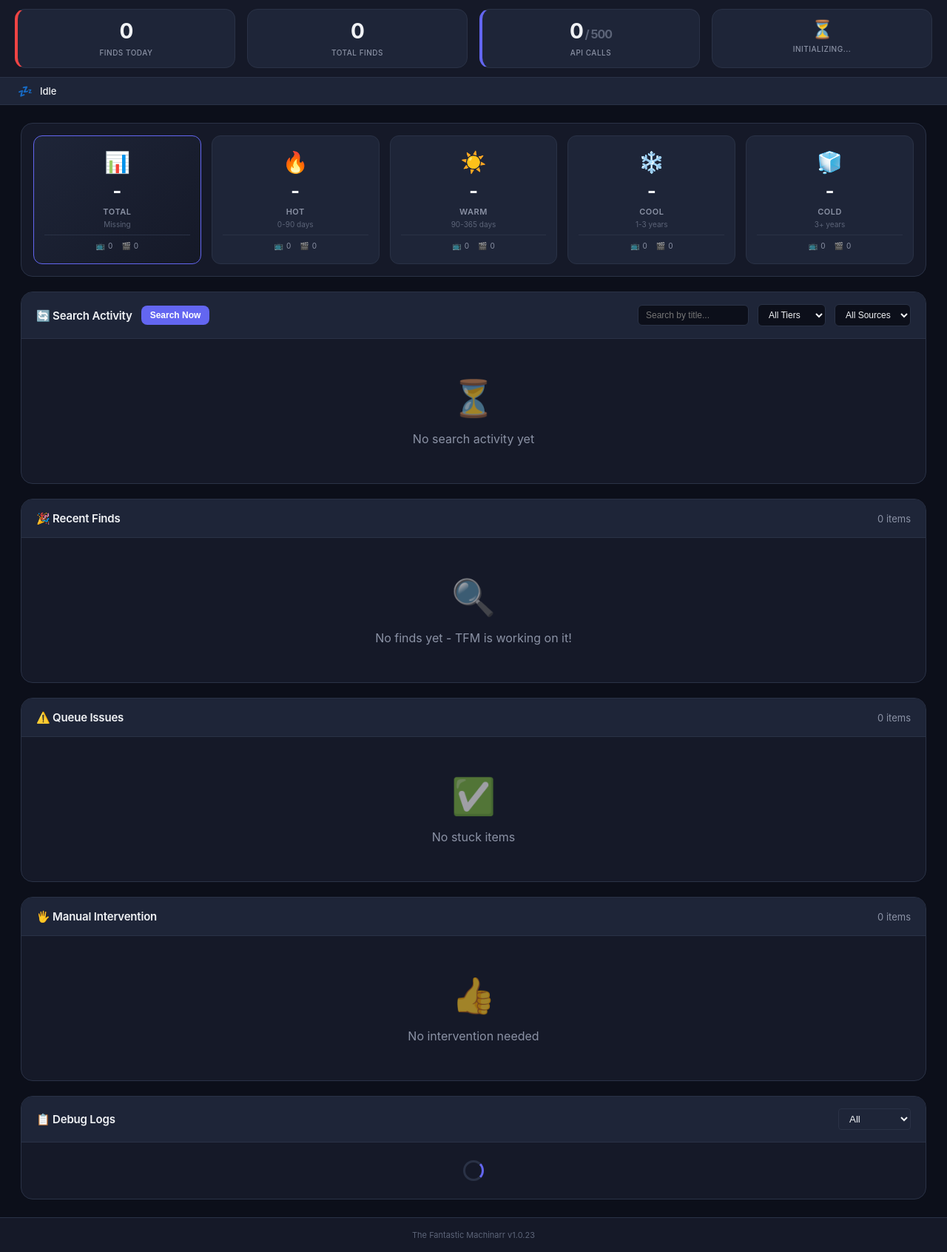
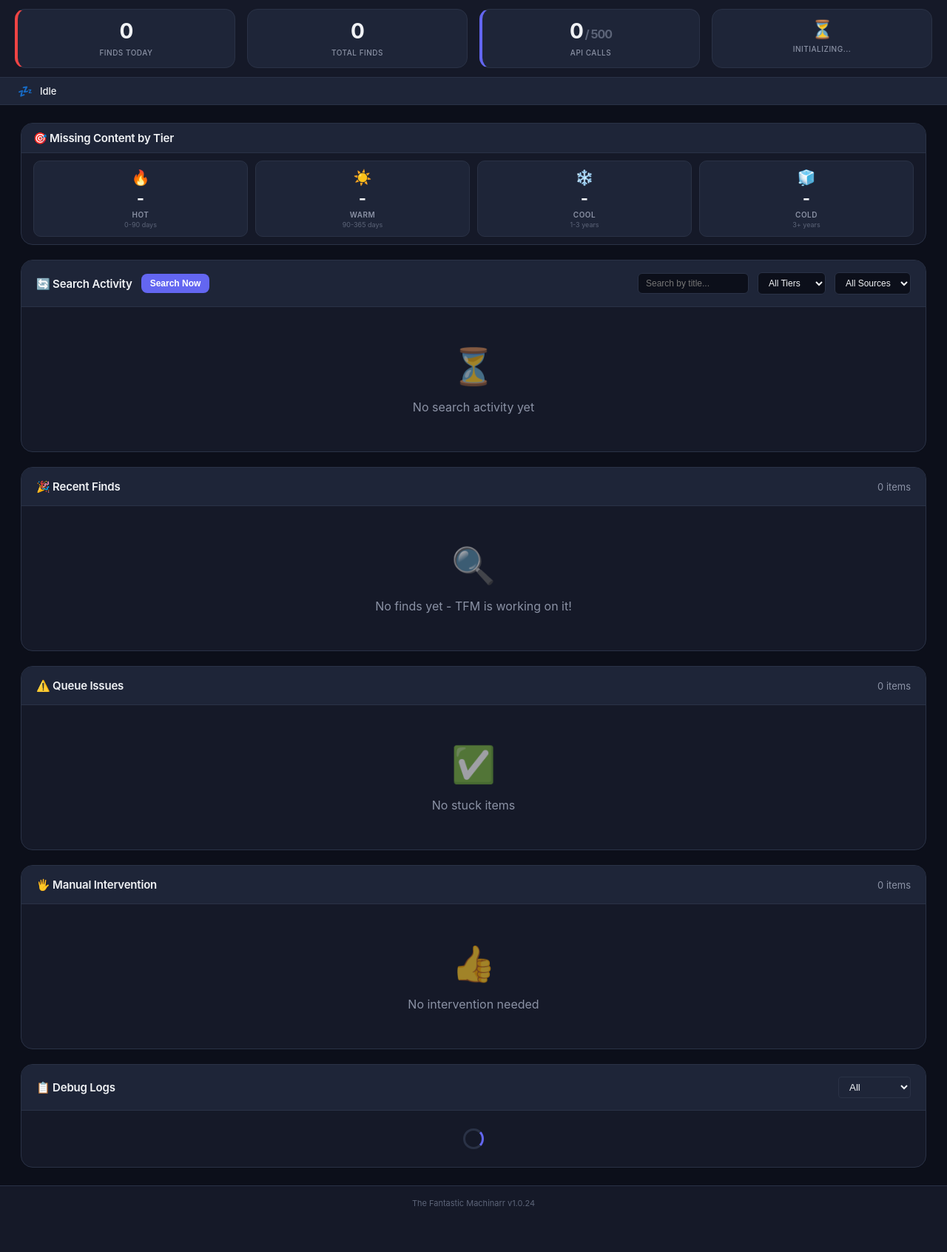
Before and after one commit to egadgetboy/thefantasticmachinarr, a Python web app: template templates/index.html in a window 1280 px wide. Shown: the part 74-1766 px from the top of the page at 74% size. After the commit the page ends 1704 px from the top, so only its background shows below. Run offline with Jinja, Linux system fonts and the light colour scheme; the template is opened without the code that fills it, so the values that code supplies are empty.

Commit message:
v1.0.24 - Tier panel compact + scoreboard subtotals
## Tier Panel
- Restored title "Missing Content by Tier"
- Compact height with smaller padding/fonts
- Removed Total counter box (info in header)
- Removed per-tier Sonarr/Radarr breakdowns
- Header shows: "5,324 total (📺 5,000 • 🎬 324)"

## Scoreboard
- Added 📺/🎬 breakdown under BOTH Finds Today and Total Finds
- Format: "📺 0 • 🎬 0"

## Compact Tier CSS
- .tiers-compact class for thinner layout
- Smaller emoji (20px), count (22px), padding
- More space-efficient without losing readability

Version 1.0.24

```diff
--- a/__init__.py
+++ b/__init__.py
@@ -4,7 +4,7 @@ A companion tool for Sonarr and Radarr that resolves stuck items,
 continuously searches for missing content, and provides manual intervention options.
 """
 
-__version__ = "1.0.23"
+__version__ = "1.0.24"
 __app_name__ = "The Fantastic Machinarr"
 
 from .config import Config
--- a/templates/index.html
+++ b/templates/index.html
@@ -411,6 +411,19 @@
             color: var(--text2);
         }
         .tier-breakdown span { display: flex; align-items: center; gap: 4px; }
+
+        /* Compact tiers */
+        .tiers.tiers-compact {
+            gap: 10px;
+        }
+        .tiers.tiers-compact .tier {
+            padding: 10px 12px;
+            border-radius: 10px;
+        }
+        .tiers.tiers-compact .tier-emoji { font-size: 20px; }
+        .tiers.tiers-compact .tier-count { font-size: 22px; margin: 3px 0; }
+        .tiers.tiers-compact .tier-name { font-size: 10px; }
+        .tiers.tiers-compact .tier-desc { font-size: 9px; margin-top: 2px; }
 
         /* Lifecycle states */
         .lifecycle-state {
@@ -1032,11 +1045,12 @@
         <div class="score-card hot">
             <div class="score-val" id="finds-today">0</div>
             <div class="score-label">Finds Today</div>
+            <div class="score-breakdown" id="finds-today-breakdown"></div>
         </div>
         <div class="score-card">
             <div class="score-val" id="finds-total">0</div>
             <div class="score-label">Total Finds</div>
-            <div class="score-breakdown" id="finds-breakdown"></div>
+            <div class="score-breakdown" id="finds-total-breakdown"></div>
         </div>
         <div class="score-card api">
             <div class="score-val"><span id="api-used">0</span><span style="color:var(--text3);font-size:16px"> / <span id="api-limit">500</span></span></div>
@@ -1056,59 +1070,37 @@
     </div>
 
     <main>
-        <!-- Row 1: Missing Content by Tier (no title) -->
+        <!-- Row 1: Missing Content by Tier -->
         <div class="panel">
-            <div class="panel-body" style="padding: 16px;">
-                <div class="tiers">
-                    <div class="tier" style="background: linear-gradient(135deg, var(--bg3), var(--bg2)); border-color: var(--accent);">
-                        <div class="tier-emoji">📊</div>
-                        <div class="tier-count" id="tier-total-count">-</div>
-                        <div class="tier-name">Total</div>
-                        <div class="tier-desc">Missing</div>
-                        <div class="tier-breakdown">
-                            <span>📺 <span id="tier-total-sonarr">0</span></span>
-                            <span>🎬 <span id="tier-total-radarr">0</span></span>
-                        </div>
-                    </div>
+            <div class="panel-head" style="padding: 10px 16px;">
+                <span class="panel-title">🎯 Missing Content by Tier</span>
+                <span id="tier-total-label" style="color:var(--text2);font-size:12px"></span>
+            </div>
+            <div class="panel-body" style="padding: 10px 16px;">
+                <div class="tiers tiers-compact">
                     <div class="tier">
                         <div class="tier-emoji">🔥</div>
                         <div class="tier-count" id="tier-hot">-</div>
                         <div class="tier-name">Hot</div>
                         <div class="tier-desc">0-90 days</div>
-                        <div class="tier-breakdown">
-                            <span>📺 <span id="tier-hot-sonarr">0</span></span>
-                            <span>🎬 <span id="tier-hot-radarr">0</span></span>
-                        </div>
                     </div>
                     <div class="tier">
                         <div class="tier-emoji">☀️</div>
                         <div class="tier-count" id="tier-warm">-</div>
                         <div class="tier-name">Warm</div>
                         <div class="tier-desc">90-365 days</div>
-                        <div class="tier-breakdown">
-                            <span>📺 <span id="tier-warm-sonarr">0</span></span>
-                            <span>🎬 <span id="tier-warm-radarr">0</span></span>
-                        </div>
                     </div>
                     <div class="tier">
                         <div class="tier-emoji">❄️</div>
                         <div class="tier-count" id="tier-cool">-</div>
                         <div class="tier-name">Cool</div>
                         <div class="tier-desc">1-3 years</div>
-                        <div class="tier-breakdown">
-                            <span>📺 <span id="tier-cool-sonarr">0</span></span>
-                            <span>🎬 <span id="tier-cool-radarr">0</span></span>
-                        </div>
                     </div>
                     <div class="tier">
                         <div class="tier-emoji">🧊</div>
                         <div class="tier-count" id="tier-cold">-</div>
                         <div class="tier-name">Cold</div>
                         <div class="tier-desc">3+ years</div>
-                        <div class="tier-breakdown">
-                            <span>📺 <span id="tier-cold-sonarr">0</span></span>
-                            <span>🎬 <span id="tier-cold-radarr">0</span></span>
-                        </div>
                     </div>
                 </div>
             </div>
@@ -1452,13 +1444,16 @@
                 document.getElementById('api-used').textContent = data.scoreboard.api_hits_today;
                 document.getElementById('api-limit').textContent = data.scoreboard.api_limit;
 
-                // Finds breakdown
-                const breakdown = document.getElementById('finds-breakdown');
-                if (breakdown && data.scoreboard.finds_by_source) {
-                    const parts = [];
-                    if (data.scoreboard.finds_by_source.sonarr) parts.push(`📺 ${data.scoreboard.finds_by_source.sonarr}`);
-                    if (data.scoreboard.finds_by_source.radarr) parts.push(`🎬 ${data.scoreboard.finds_by_source.radarr}`);
-                    breakdown.textContent = parts.join(' • ') || '';
+                // Finds breakdown for both cards
+                if (data.scoreboard.finds_by_source) {
+                    const sonarr = data.scoreboard.finds_by_source.sonarr || 0;
+                    const radarr = data.scoreboard.finds_by_source.radarr || 0;
+                    const breakdownText = `📺 ${sonarr} • 🎬 ${radarr}`;
+
+                    const todayBreakdown = document.getElementById('finds-today-breakdown');
+                    const totalBreakdown = document.getElementById('finds-total-breakdown');
+                    if (todayBreakdown) todayBreakdown.textContent = breakdownText;
+                    if (totalBreakdown) totalBreakdown.textContent = breakdownText;
                 }
 
                 // Update status indicator
@@ -1467,22 +1462,12 @@
             if (data.tiers) {
                 // Update tier totals
                 const tiers = data.tiers;
-                document.getElementById('tier-hot').textContent = tiers.hot?.total ?? 0;
-                document.getElementById('tier-warm').textContent = tiers.warm?.total ?? 0;
-                document.getElementById('tier-cool').textContent = tiers.cool?.total ?? 0;
-                document.getElementById('tier-cold').textContent = tiers.cold?.total ?? 0;
-
-                // Update tier breakdowns by source
-                document.getElementById('tier-hot-sonarr').textContent = tiers.hot?.sonarr ?? 0;
-                document.getElementById('tier-hot-radarr').textContent = tiers.hot?.radarr ?? 0;
-                document.getElementById('tier-warm-sonarr').textContent = tiers.warm?.sonarr ?? 0;
-                document.getElementById('tier-warm-radarr').textContent = tiers.warm?.radarr ?? 0;
-                document.getElementById('tier-cool-sonarr').textContent = tiers.cool?.sonarr ?? 0;
-                document.getElementById('tier-cool-radarr').textContent = tiers.cool?.radarr ?? 0;
-                document.getElementById('tier-cold-sonarr').textContent = tiers.cold?.sonarr ?? 0;
-                document.getElementById('tier-cold-radarr').textContent = tiers.cold?.radarr ?? 0;
-
-                // Calculate and update Total counter
+                document.getElementById('tier-hot').textContent = (tiers.hot?.total ?? 0).toLocaleString();
+                document.getElementById('tier-warm').textContent = (tiers.warm?.total ?? 0).toLocaleString();
+                document.getElementById('tier-cool').textContent = (tiers.cool?.total ?? 0).toLocaleString();
+                document.getElementById('tier-cold').textContent = (tiers.cold?.total ?? 0).toLocaleString();
+
+                // Calculate total for header label
                 const total = (tiers.hot?.total ?? 0) + (tiers.warm?.total ?? 0) +
                              (tiers.cool?.total ?? 0) + (tiers.cold?.total ?? 0);
                 const totalSonarr = (tiers.hot?.sonarr ?? 0) + (tiers.warm?.sonarr ?? 0) +
@@ -1490,9 +1475,10 @@
                 const totalRadarr = (tiers.hot?.radarr ?? 0) + (tiers.warm?.radarr ?? 0) +
                                    (tiers.cool?.radarr ?? 0) + (tiers.cold?.radarr ?? 0);
 
-                document.getElementById('tier-total-count').textContent = total.toLocaleString();
-                document.getElementById('tier-total-sonarr').textContent = totalSonarr.toLocaleString();
-                document.getElementById('tier-total-radarr').textContent = totalRadarr.toLocaleString();
+                const tierLabel = document.getElementById('tier-total-label');
+                if (tierLabel) {
+                    tierLabel.textContent = `${total.toLocaleString()} total (📺 ${totalSonarr.toLocaleString()} • 🎬 ${totalRadarr.toLocaleString()})`;
+                }
             }
         }
 
@@ -2396,6 +2382,6 @@
             setInterval(loadLogs, 30000);
         }, 10000);
     </script>
-    <div class="version-footer">The Fantastic Machinarr v1.0.23</div>
+    <div class="version-footer">The Fantastic Machinarr v1.0.24</div>
 </body>
 </html>
--- a/templates/setup.html
+++ b/templates/setup.html
@@ -576,7 +576,7 @@
         <button class="btn btn-sec" id="backBtn" onclick="back()" disabled>Back</button>
         <button class="btn btn-pri" id="nextBtn" onclick="next()">Next</button>
     </div>
-    <div class="version-footer">The Fantastic Machinarr v1.0.23</div>
+    <div class="version-footer">The Fantastic Machinarr v1.0.24</div>
 </div>
 <script>
 // Theme management
```
